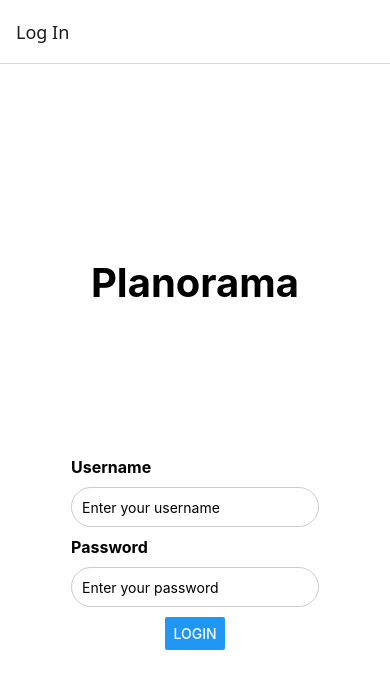
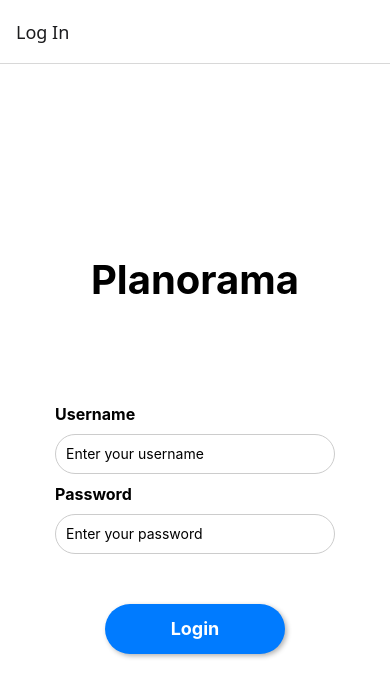
Before and after one commit to marianogalauran23/Planorama-React-Native-Typescript, a React Native app: screen / in a window 390 px wide. Shown: the top 696 px of the page. Built offline with nearby package versions, Linux system fonts and the light colour scheme.

Commit message:
Refining and Designing

```diff
--- a/screens/login.tsx
+++ b/screens/login.tsx
@@ -1,18 +1,40 @@
 import { StatusBar } from "expo-status-bar";
-import { StyleSheet, View, Text, Button, TextInput, KeyboardAvoidingView, Platform, TouchableWithoutFeedback, Keyboard } from "react-native";
-import { useState } from "react";
+import { StyleSheet, View, Text, TextInput, Keyboard, Platform, TouchableWithoutFeedback, TouchableOpacity } from "react-native";
+import { useState, useEffect } from "react";
+import Animated, { useSharedValue, useAnimatedStyle, withTiming } from "react-native-reanimated";
 
 export default function LogIn({ navigation }: any) {
     const [username, setUsername] = useState("");
     const [password, setPassword] = useState("");
 
+    // Shared value for smooth keyboard transition
+    const keyboardHeight = useSharedValue(0);
+
+    useEffect(() => {
+        const keyboardShowListener = Keyboard.addListener("keyboardDidShow", (event) => {
+            keyboardHeight.value = withTiming(event.endCoordinates.height, { duration: 200 });
+        });
+
+        const keyboardHideListener = Keyboard.addListener("keyboardDidHide", () => {
+            keyboardHeight.value = withTiming(0, { duration: 200 });
+        });
+
+        return () => {
+            keyboardShowListener.remove();
+            keyboardHideListener.remove();
+        };
+    }, []);
+
+    // Animated style for smooth transition
+    const animatedStyle = useAnimatedStyle(() => {
+        return {
+            marginBottom: keyboardHeight.value,
+        };
+    });
+
     return (
-        <KeyboardAvoidingView
-            behavior={Platform.OS === "ios" ? "padding" : "height"} // Moves UI up when keyboard appears
-            style={styles.container}
-        >
-            {/* Dismiss keyboard when tapping outside */}
-            <TouchableWithoutFeedback onPress={Keyboard.dismiss}>
+        <TouchableWithoutFeedback onPress={Keyboard.dismiss}>
+            <Animated.View style={[styles.container, animatedStyle]}>
                 <View style={styles.inner}>
                     <Text style={styles.title}>Planorama</Text>
                     <StatusBar style="auto" />
@@ -34,11 +56,15 @@ export default function LogIn({ navigation }: any) {
                         secureTextEntry={true}
                     />
 
-
-                    <Button title="Login" onPress={() => navigation.navigate("Dashboard")} />
+                    <TouchableOpacity
+                        style={styles.button}
+                        onPress={() => navigation.navigate("Dashboard")}
+                    >
+                        <Text style={styles.buttonText}>Login</Text>
+                    </TouchableOpacity>
                 </View>
-            </TouchableWithoutFeedback>
-        </KeyboardAvoidingView>
+            </Animated.View>
+        </TouchableWithoutFeedback>
     );
 }
 
@@ -46,28 +72,27 @@ const styles = StyleSheet.create({
     container: {
         flex: 1,
         backgroundColor: "#fff",
-    },
-    inner: {
-        flex: 1,
         justifyContent: "center",
         alignItems: "center",
         padding: 20,
-        margin: 20,
+    },
+    inner: {
+        justifyContent: "center",
+        alignItems: "center",
+        width: "100%",
     },
     title: {
         fontSize: 40,
         fontWeight: "bold",
-        marginBottom: 150,
+        marginBottom: 100,
     },
-
     label: {
-        alignSelf: "flex-start", // Aligns label to the left
-        marginLeft: "10%",       // Adds some left spacing
-        marginBottom: 10,         // Creates space below the label
-        fontSize: 16,            // Slightly larger font for clarity
-        fontWeight: "bold",      // Makes labels stand out
+        alignSelf: "flex-start",
+        marginLeft: "10%",
+        marginBottom: 10,
+        fontSize: 16,
+        fontWeight: "bold",
     },
-
     input: {
         width: "80%",
         height: 40,
@@ -75,6 +100,25 @@ const styles = StyleSheet.create({
         borderWidth: 1,
         borderRadius: 20,
         paddingHorizontal: 10,
-        marginBottom: 10,  // Space between input fields
+        marginBottom: 10,
+    },
+    button: {
+        backgroundColor: "#007BFF", // Blue color
+        width: 180, // Button width
+        height: 50, // Button height
+        borderRadius: 25, // Circular shape
+        justifyContent: "center",
+        alignItems: "center",
+        marginTop: 40,
+        elevation: 5, // Android shadow
+        shadowColor: "#000", // iOS shadow
+        shadowOffset: { width: 2, height: 2 },
+        shadowOpacity: 0.3,
+        shadowRadius: 5,
+    },
+    buttonText: {
+        color: "#fff",
+        fontSize: 18,
+        fontWeight: "bold",
     },
 });
```
Also changed, not shown: package.json (+6 -4 lines), 1 other file (tests, documents, lock files or other folders).
